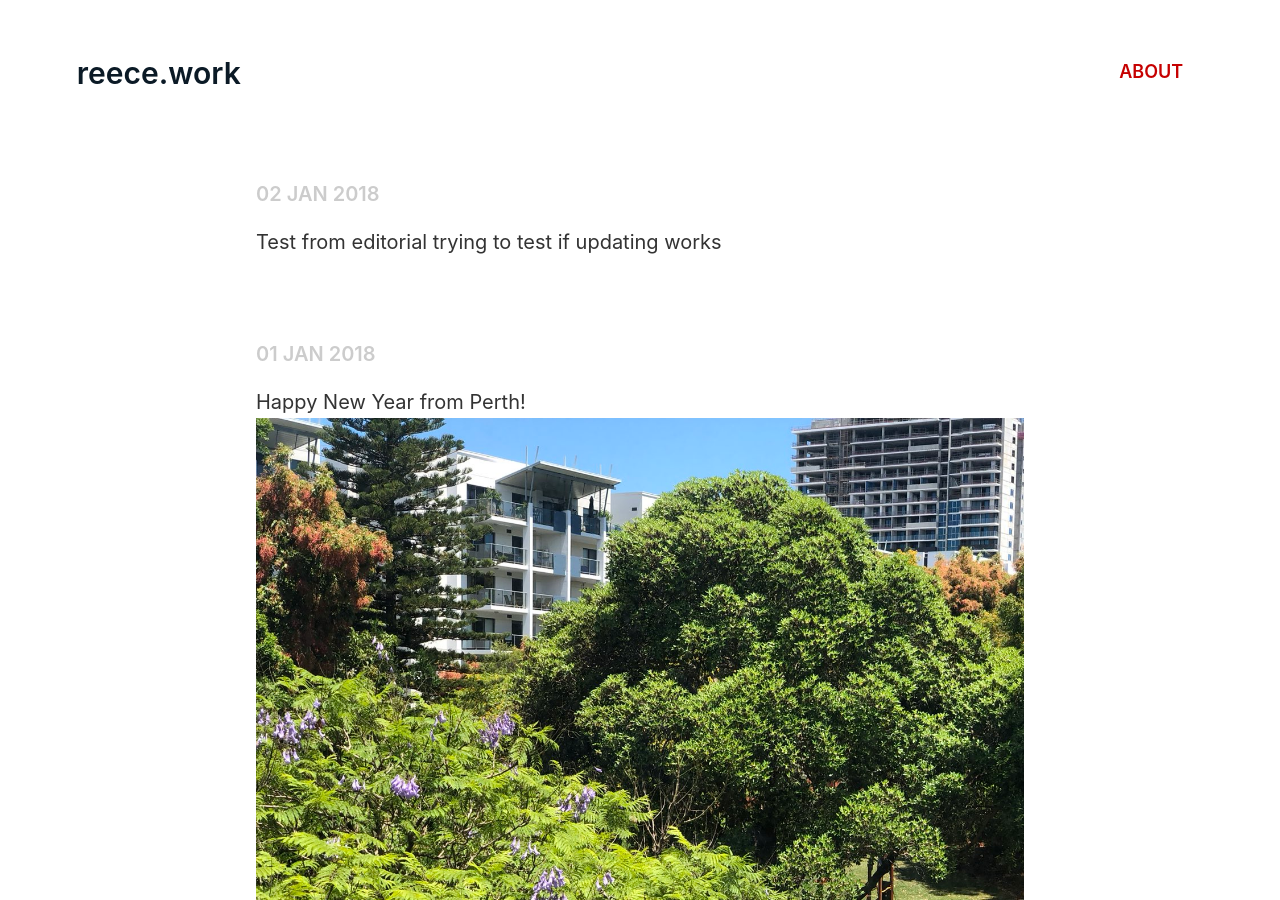
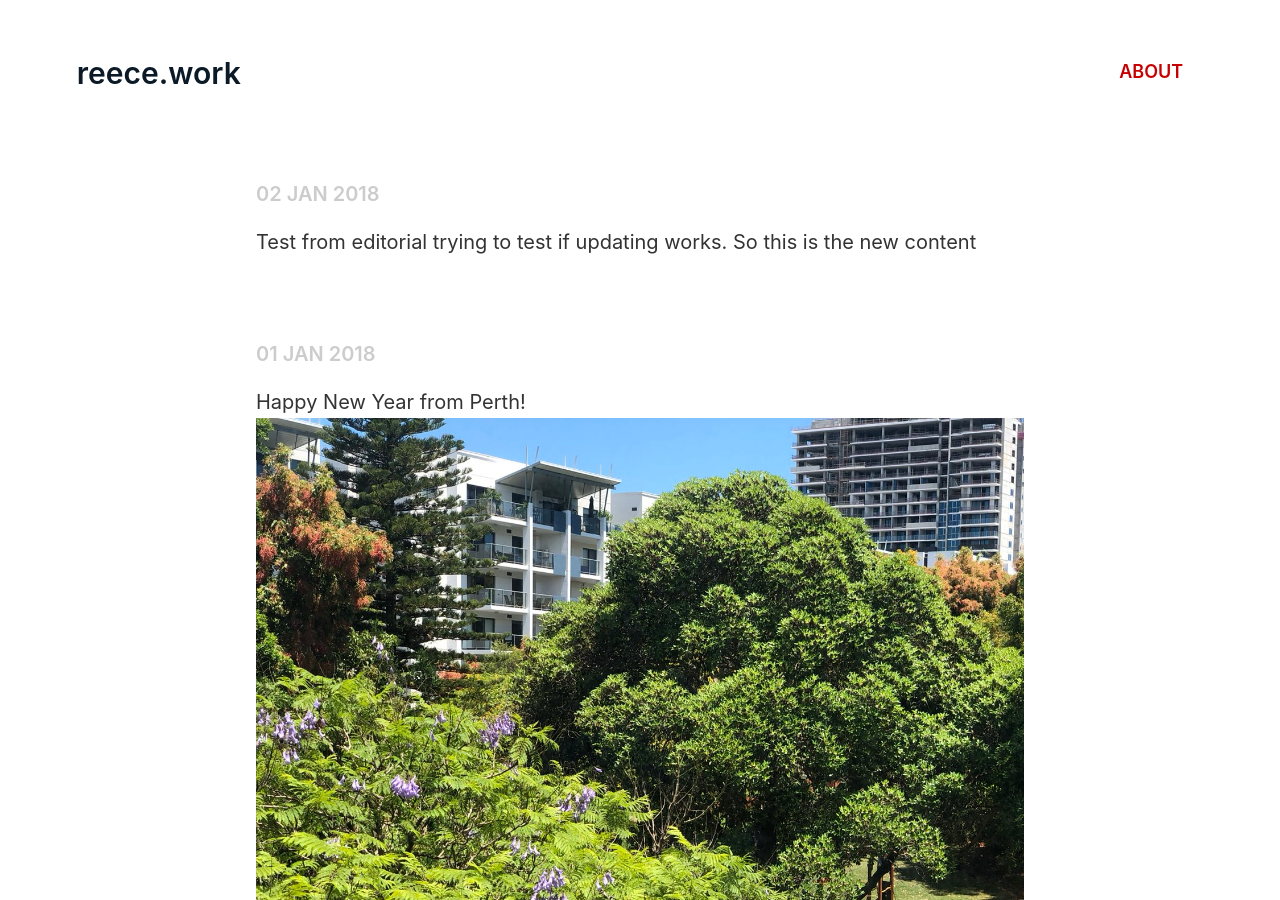
Before and after one commit to reeceorbuck/reeceorbuck.github.io, a Jekyll site: the page built from index.html, in a window 1280 px wide and 900 px high. Built offline with Jekyll 4.4.1, drawn with Linux system fonts in a browser that asks for light colours; the list of posts is cut into pages by our own code.

Commit message:
uploading social interaction

```diff
--- a/_posts/2018-01-02-32355.md
+++ b/_posts/2018-01-02-32355.md
@@ -5,4 +5,4 @@ title: ''
 slug: '32355'
 category: social
 ---
-Test from editorial trying to test if updating works
+Test from editorial trying to test if updating works. So this is the new content
```
